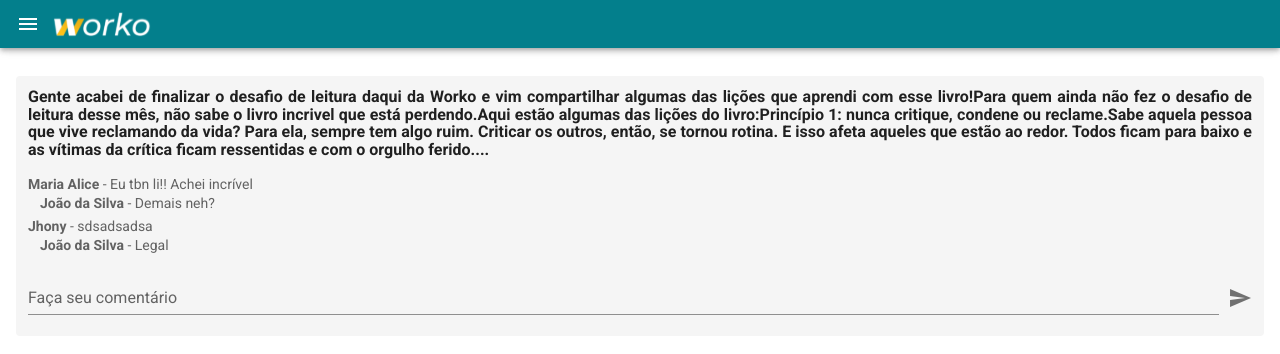
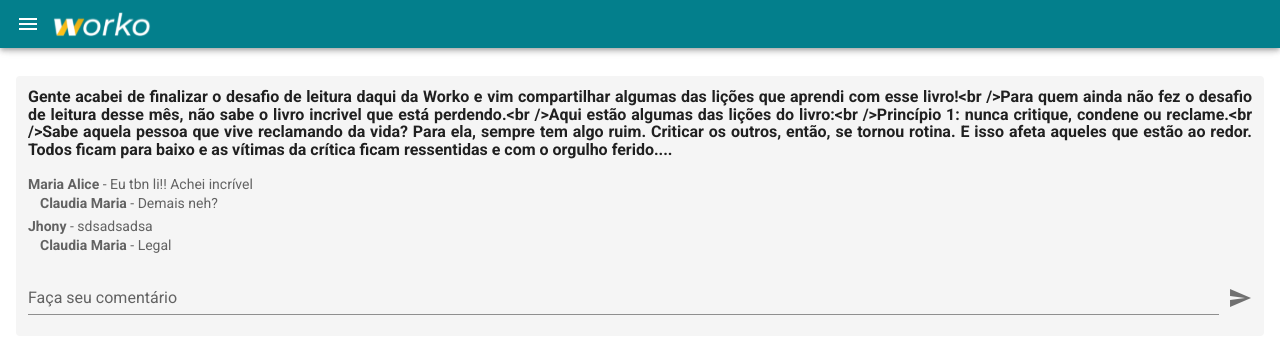
Before and after one commit to flpgst/worko, a Vue app: page /comentarios/1 in a window 1280 px wide. Shown: the top 354 px of the page. Built offline with nearby package versions, Linux system fonts and the light colour scheme.

Commit message:
alterada exibição da descrição dos posts

```diff
--- a/src/components/Feed.vue
+++ b/src/components/Feed.vue
@@ -54,7 +54,7 @@
             </v-row>
 
             <v-row>
-              <v-col v-text="descricao" class="text-justify" />
+              <v-col v-html="descricao" class="text-justify" />
             </v-row>
 
             <v-row>
--- a/src/database/feed.js
+++ b/src/database/feed.js
@@ -5,9 +5,10 @@ export default [
     id: 1,
     titulo: 'Desafio de Leitura Worko - Como fazer amigos e influenciar pessoas',
     descricao:
-      'Gente acabei de finalizar o desafio de leitura daqui da Worko e vim compartilhar algumas das lições que aprendi com esse livro!Para quem ainda não fez o desafio de leitura desse mês, não sabe o livro incrivel que está perdendo.Aqui estão algumas das lições do livro:Princípio 1: nunca critique, condene ou reclame.Sabe aquela pessoa que vive reclamando da vida? Para ela, sempre tem algo ruim. Criticar os outros, então, se tornou rotina. E isso afeta aqueles que estão ao redor. Todos ficam para baixo e as vítimas da crítica ficam ressentidas e com o orgulho ferido....',
+      'Gente acabei de finalizar o desafio de leitura daqui da Worko e vim compartilhar algumas das lições que aprendi com esse livro!<br />Para quem ainda não fez o desafio de leitura desse mês, não sabe o livro incrivel que está perdendo.<br />Aqui estão algumas das lições do livro:<br />Princípio 1: nunca critique, condene ou reclame.<br />Sabe aquela pessoa que vive reclamando da vida? Para ela, sempre tem algo ruim. Criticar os outros, então, se tornou rotina. E isso afeta aqueles que estão ao redor. Todos ficam para baixo e as vítimas da crítica ficam ressentidas e com o orgulho ferido....',
     imagem: Imagem1,
-    autor: 'João da Silva',
+    autor: 'Claudia Maria',
+    autorId: 1,
     data: '05/01/2021',
     likes: 5,
     comentarios: 8,
```
